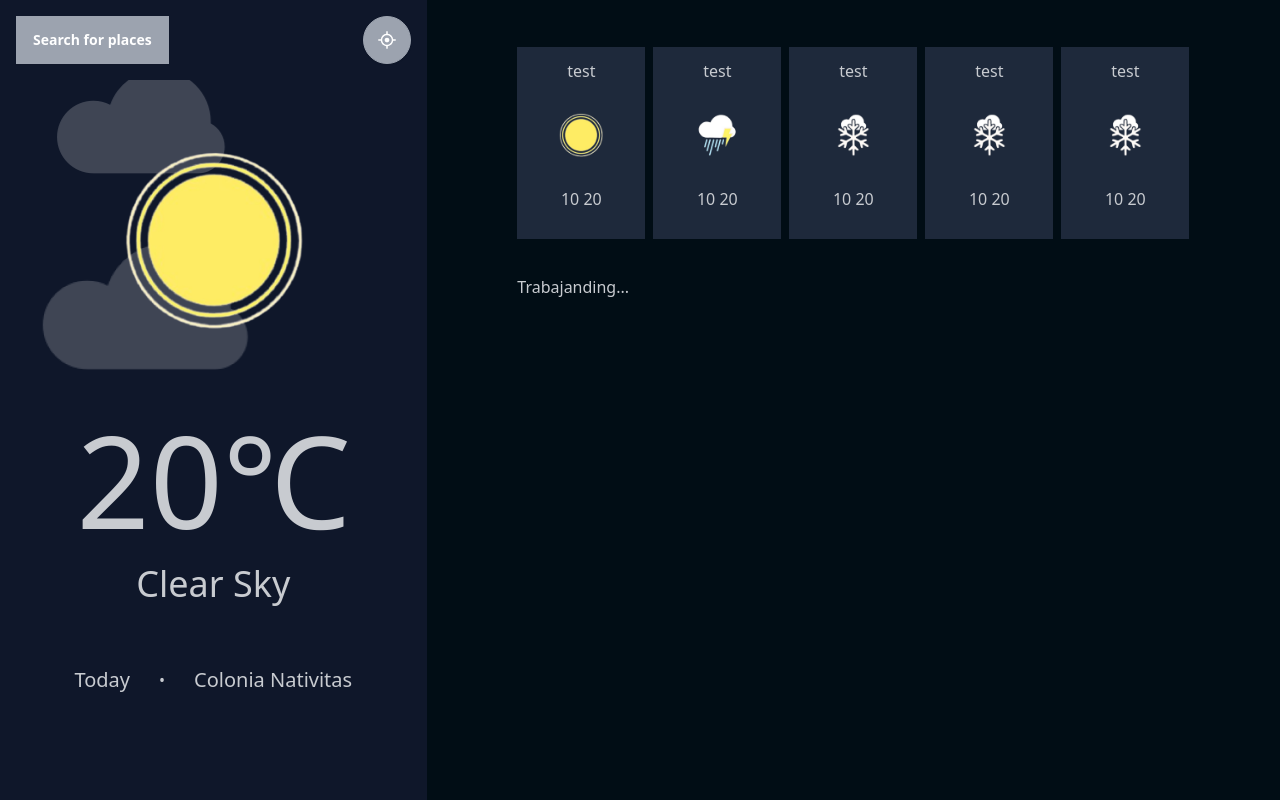
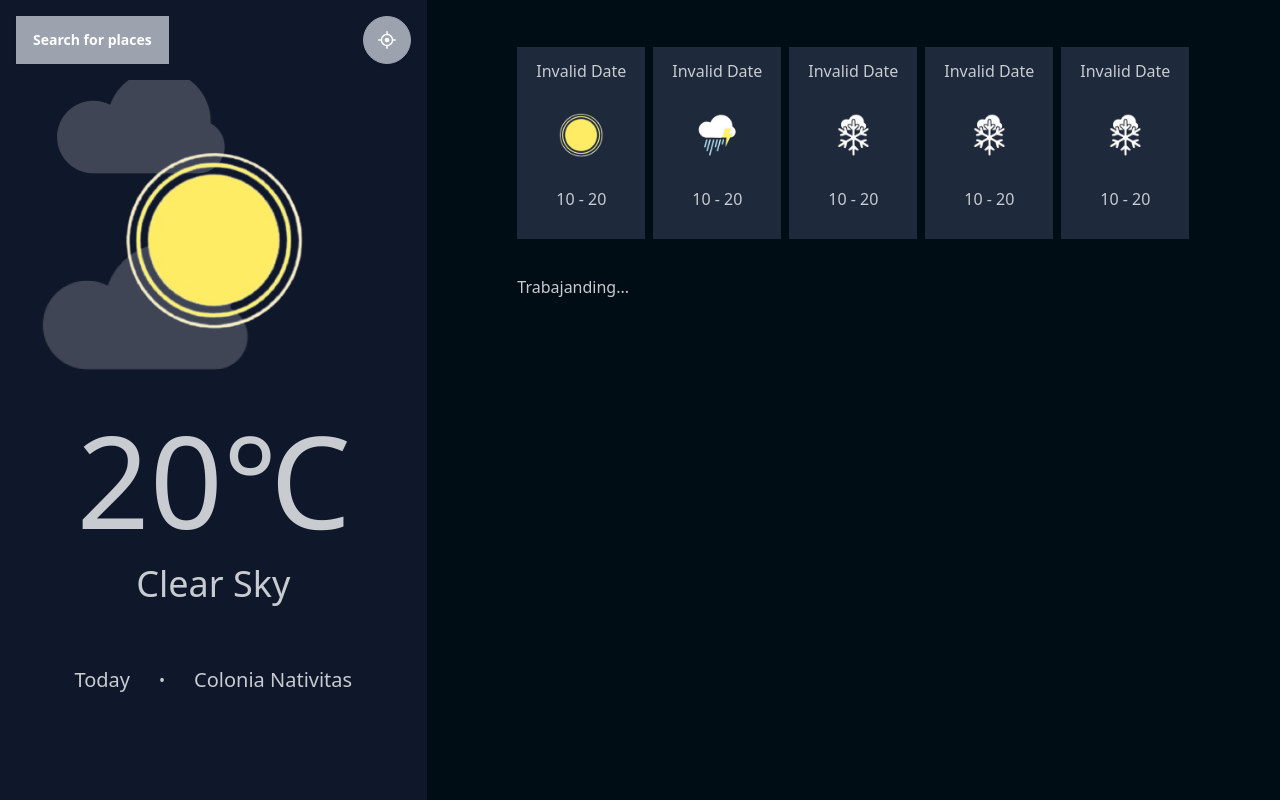
Before and after one commit to nanotime/weatherApp, a React (Vite) app: page / in a window 1280 px wide. Built offline with nearby package versions, Linux system fonts and the light colour scheme.

Commit message:
WA-06 | WeatherCard updated format title and tempRange
Signed-off-by: Javier Marin <nano.world.contact@gmail.com>

```diff
--- a/src/Atoms/WeatherCard/WeatherCard.tsx
+++ b/src/Atoms/WeatherCard/WeatherCard.tsx
@@ -1,22 +1,28 @@
 import { FC } from 'react';
 import twClasses from '@utils/twClasses';
-// import flatenizeTw from '@/utils/flatenizeTw';
 
 type Props = React.HTMLAttributes<HTMLDivElement> & {
   tw?: string[];
   title: string;
-  tempRange: string[];
+  tempRange: number[];
 };
+
+const formatDate = (date: string) =>
+  new Date(date).toLocaleDateString('en-US', {
+    day: '2-digit',
+    month: '2-digit',
+    year: 'numeric',
+  });
 
 export const WeatherCard: FC<Props> = ({ children, ...props }) => (
   <div
     {...props}
     className={`w-32 h-48 p-3 text-center bg-neutral ${twClasses(props.tw)}`}
   >
-    <h4>{props.title}</h4>
+    <h4>{formatDate(props.title)}</h4>
     {children}
     <footer>
-      {props.tempRange[0]} {props.tempRange[1]}
+      {Math.trunc(props.tempRange[0])} - {Math.trunc(props.tempRange[1])}
     </footer>
   </div>
 );
```
Also changed, not shown: 1 other file (tests, documents, lock files or other folders).
